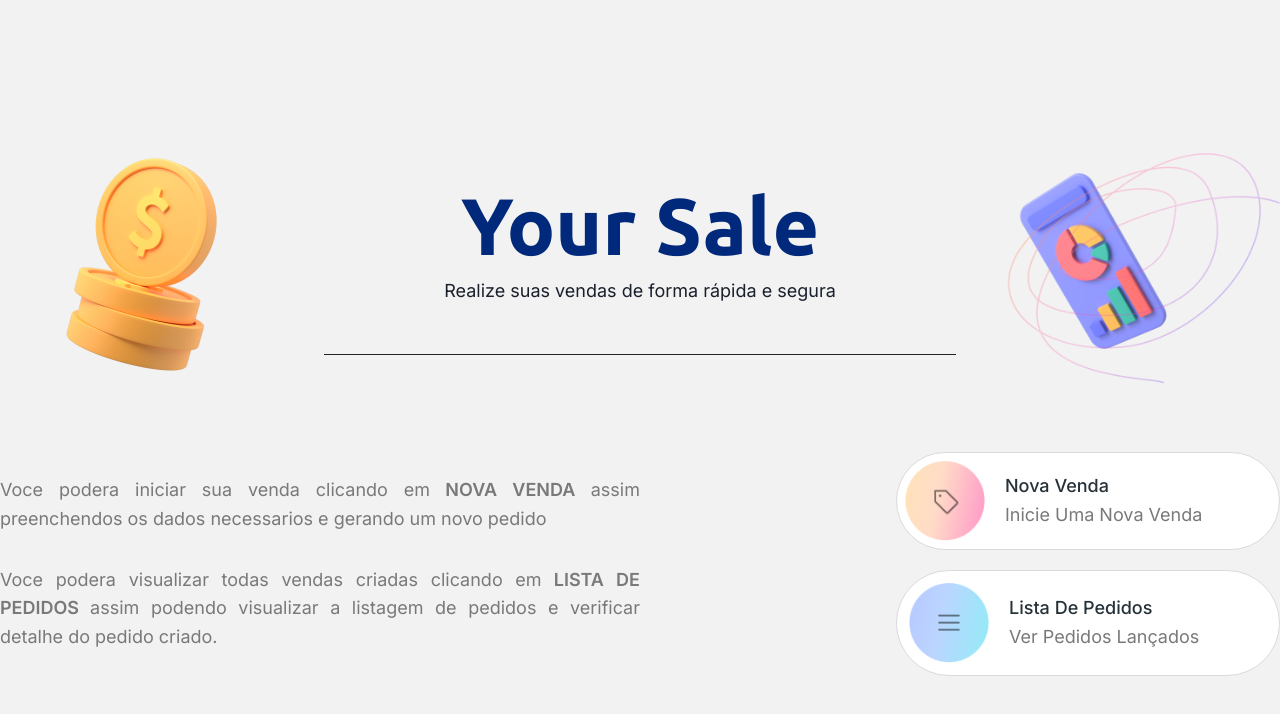
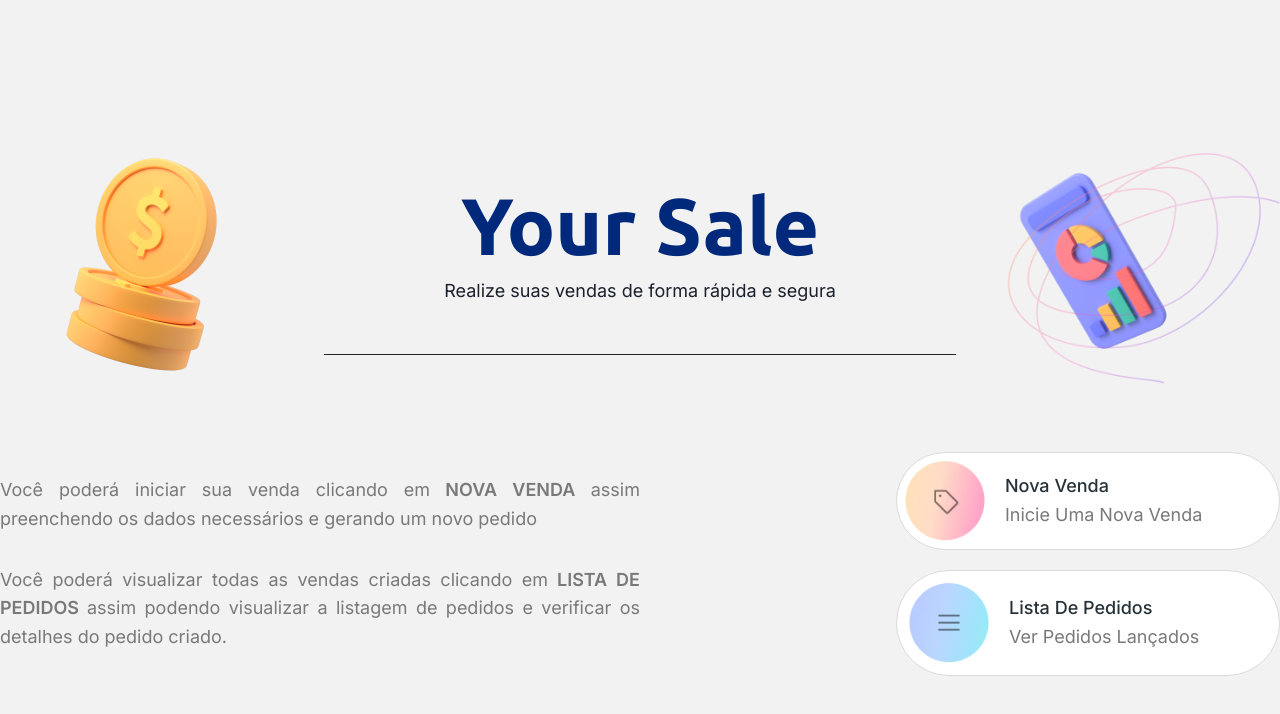
Before and after one commit to Bertonsin/your_sale, a React (Vite) app: page / in a window 1280 px wide. Shown: the top 714 px of the page. Built offline with nearby package versions, Linux system fonts and the light colour scheme.

Commit message:
style: :lipstick: Corrigindo escritas e exibições na tela
Corrigindo textos colocados na tela

```diff
--- a/src/pages/home/Components/tutorialTexts/index.tsx
+++ b/src/pages/home/Components/tutorialTexts/index.tsx
@@ -5,16 +5,16 @@ export default function TutorialTexts() {
     <Box w={['sm', 'container.sm']} textStyle="bodyText">
       <Box mb={8} color="#797979">
         <Text>
-          Voce podera iniciar sua venda clicando em
+          Você poderá iniciar sua venda clicando em
           <strong> NOVA VENDA </strong>
-          assim preenchendos os dados necessarios e gerando um novo pedido
+          assim preenchendo os dados necessários e gerando um novo pedido
         </Text>
       </Box>
       <Box>
         <Text color="#797979">
-          Voce podera visualizar todas vendas criadas clicando em
+          Você poderá visualizar todas as vendas criadas clicando em
           <strong> LISTA DE PEDIDOS </strong> assim podendo visualizar a
-          listagem de pedidos e verificar detalhe do pedido criado.
+          listagem de pedidos e verificar os detalhes do pedido criado.
         </Text>
       </Box>
     </Box>
--- a/src/pages/newOrder/components/formModal/index.tsx
+++ b/src/pages/newOrder/components/formModal/index.tsx
@@ -38,7 +38,7 @@ export default function FormModal() {
       <ModalOverlay />
       <ModalContent borderRadius={20}>
         <ModalHeader fontFamily="Inter" fontWeight="600" color="primary">
-          Nome do produto
+          {formData?.item?.product}
         </ModalHeader>
 
         <ModalBody pb={6} textStyle="listText">
```
Also changed, not shown: 1 other file (tests, documents, lock files or other folders).
